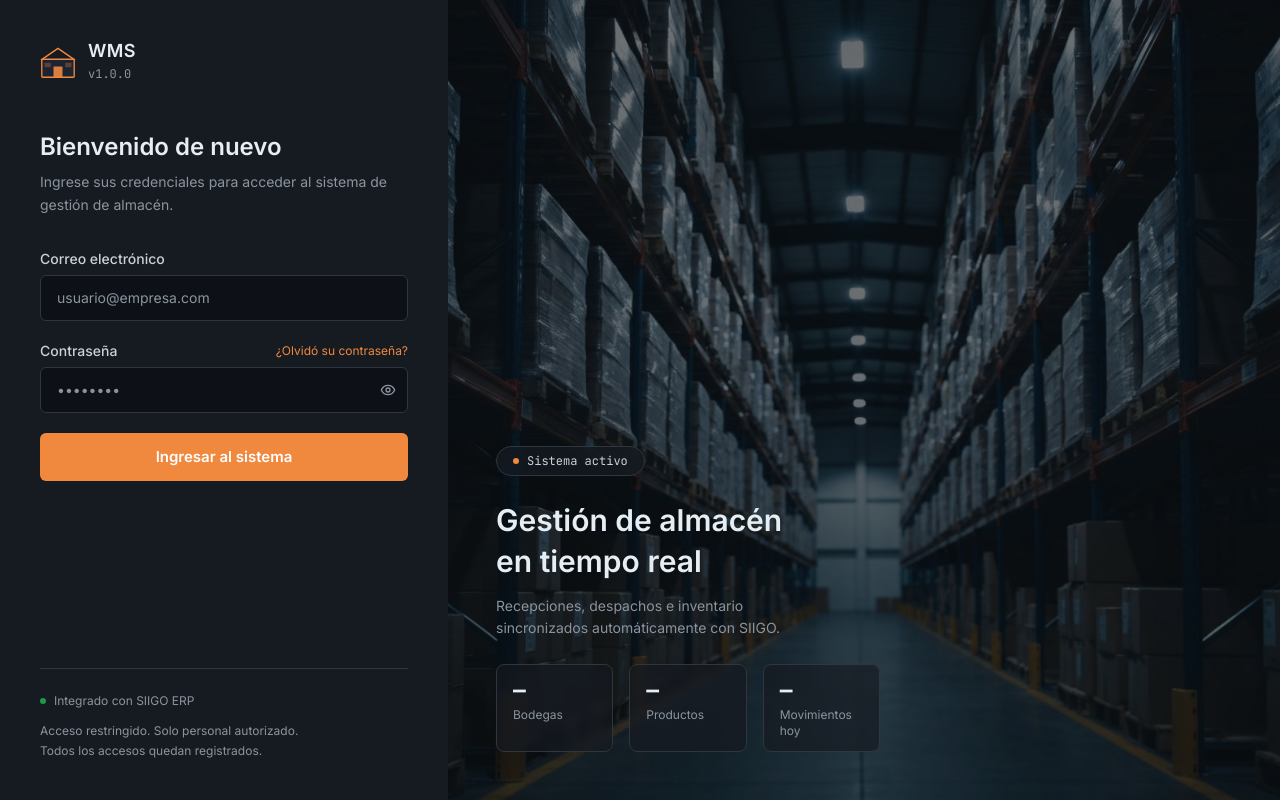
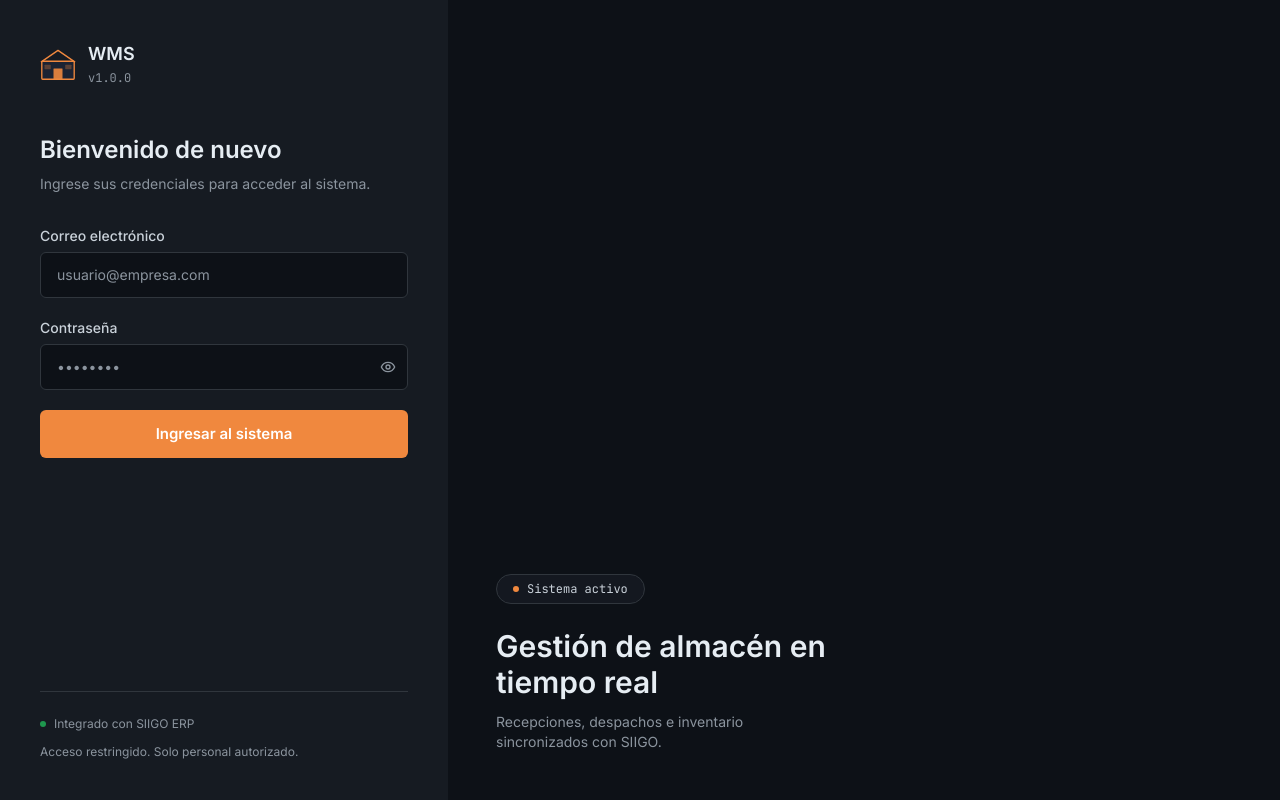
Before and after one commit to royandi200/WMS, a React (Vite) app in the folder frontend/: page /login in a window 1280 px wide. Built offline with nearby package versions, Linux system fonts and the light colour scheme.

Commit message:
fix: restaurar estructura frontend/ y vercel.json que funciona en Vercel

```diff
--- a/frontend/index.html
+++ b/frontend/index.html
@@ -4,9 +4,7 @@
     <meta charset="UTF-8" />
     <link rel="icon" type="image/svg+xml" href="/vite.svg" />
     <meta name="viewport" content="width=device-width, initial-scale=1.0" />
-    <meta name="theme-color" content="#0d1117" />
     <title>WMS — Sistema de Gestión de Almacén</title>
-    <meta name="description" content="Sistema de Gestión de Almacén integrado con SIIGO ERP" />
   </head>
   <body>
     <div id="root"></div>
--- a/frontend/package.json
+++ b/frontend/package.json
@@ -2,6 +2,7 @@
   "name": "wms-frontend",
   "version": "1.0.0",
   "private": true,
+  "type": "module",
   "dependencies": {
     "@tanstack/react-query": "^5.8.4",
     "axios": "^1.6.0",
@@ -24,7 +25,6 @@
   "scripts": {
     "dev": "vite",
     "build": "vite build",
-    "preview": "vite preview",
-    "lint": "eslint src/"
+    "preview": "vite preview"
   }
 }
--- a/frontend/src/App.jsx
+++ b/frontend/src/App.jsx
@@ -6,22 +6,13 @@ import ProtectedRoute from './components/ProtectedRoute'
 
 export default function App() {
   const isAuthenticated = useAuthStore((s) => s.isAuthenticated)
-
   return (
     <BrowserRouter>
       <Routes>
-        {/* Public */}
-        <Route
-          path="/login"
-          element={isAuthenticated ? <Navigate to="/" replace /> : <LoginPage />}
-        />
-
-        {/* Protected */}
+        <Route path="/login" element={isAuthenticated ? <Navigate to="/" replace /> : <LoginPage />} />
         <Route element={<ProtectedRoute />}>
           <Route path="/" element={<DashboardPage />} />
         </Route>
-
-        {/* Fallback */}
         <Route path="*" element={<Navigate to="/" replace />} />
       </Routes>
     </BrowserRouter>
--- a/frontend/src/components/ProtectedRoute.jsx
+++ b/frontend/src/components/ProtectedRoute.jsx
@@ -3,10 +3,6 @@ import { useAuthStore } from '../store/authStore'
 
 export default function ProtectedRoute() {
   const isAuthenticated = useAuthStore((s) => s.isAuthenticated)
-
-  if (!isAuthenticated) {
-    return <Navigate to="/login" replace />
-  }
-
+  if (!isAuthenticated) return <Navigate to="/login" replace />
   return <Outlet />
 }
--- a/frontend/src/main.jsx
+++ b/frontend/src/main.jsx
@@ -6,10 +6,7 @@ import './index.css'
 
 const queryClient = new QueryClient({
   defaultOptions: {
-    queries: {
-      retry: 1,
-      staleTime: 1000 * 60 * 5,
-    },
+    queries: { retry: 1, staleTime: 1000 * 60 * 5 },
   },
 })
 
--- a/frontend/src/pages/LoginPage.jsx
+++ b/frontend/src/pages/LoginPage.jsx
@@ -11,11 +11,7 @@ export default function LoginPage() {
   const [isLoading, setIsLoading] = useState(false)
   const setAuth = useAuthStore((s) => s.setAuth)
 
-  const {
-    register,
-    handleSubmit,
-    formState: { errors },
-  } = useForm()
+  const { register, handleSubmit, formState: { errors } } = useForm()
 
   async function onSubmit(data) {
     setServerError('')
@@ -24,10 +20,7 @@ export default function LoginPage() {
       const response = await authApi.login(data.email, data.password)
       setAuth(response.token, response.usuario)
     } catch (err) {
-      const msg =
-        err?.response?.data?.error ||
-        'Error al iniciar sesión. Verifique sus credenciales.'
-      setServerError(msg)
+      setServerError(err?.response?.data?.error || 'Error al iniciar sesión.')
     } finally {
       setIsLoading(false)
     }
@@ -35,185 +28,68 @@ export default function LoginPage() {
 
   return (
     <div className="min-h-screen flex">
-      {/* Left panel — form */}
-      <div className="flex flex-col justify-between w-full max-w-md bg-surface px-10 py-10 relative z-10">
-        {/* Header */}
+      <div className="flex flex-col justify-between w-full max-w-md bg-surface px-10 py-10">
         <div>
           <div className="flex items-center gap-3 mb-12">
             <WmsLogo size={36} />
             <div>
-              <span className="text-foreground font-semibold text-lg leading-none tracking-wide">WMS</span>
+              <span className="text-foreground font-semibold text-lg">WMS</span>
               <p className="text-muted text-xs mt-0.5 font-mono">v1.0.0</p>
             </div>
           </div>
-
           <div className="mb-8">
-            <h1 className="text-foreground text-2xl font-semibold text-balance leading-snug">
-              Bienvenido de nuevo
-            </h1>
-            <p className="text-muted text-sm mt-2 leading-relaxed">
-              Ingrese sus credenciales para acceder al sistema de gestión de almacén.
-            </p>
+            <h1 className="text-foreground text-2xl font-semibold">Bienvenido de nuevo</h1>
+            <p className="text-muted text-sm mt-2">Ingrese sus credenciales para acceder al sistema.</p>
           </div>
-
-          {/* Form */}
           <form onSubmit={handleSubmit(onSubmit)} noValidate className="space-y-5">
-            {/* Email */}
             <div className="space-y-1.5">
-              <label htmlFor="email" className="block text-sm font-medium text-subtle">
-                Correo electrónico
-              </label>
-              <input
-                id="email"
-                type="email"
-                autoComplete="email"
-                placeholder="usuario@empresa.com"
-                className={`input-field ${errors.email ? 'border-danger focus:border-danger focus:ring-danger' : ''}`}
-                {...register('email', {
-                  required: 'El correo es requerido',
-                  pattern: {
-                    value: /^[^\s@]+@[^\s@]+\.[^\s@]+$/,
-                    message: 'Ingrese un correo válido',
-                  },
-                })}
-              />
-              {errors.email && (
-                <p className="flex items-center gap-1.5 text-danger text-xs mt-1">
-                  <AlertCircle size={12} />
-                  {errors.email.message}
-                </p>
-              )}
+              <label htmlFor="email" className="block text-sm font-medium text-subtle">Correo electrónico</label>
+              <input id="email" type="email" autoComplete="email" placeholder="usuario@empresa.com"
+                className={`input-field ${errors.email ? 'border-danger' : ''}`}
+                {...register('email', { required: 'El correo es requerido', pattern: { value: /^[^\s@]+@[^\s@]+\.[^\s@]+$/, message: 'Correo inválido' } })} />
+              {errors.email && <p className="flex items-center gap-1.5 text-danger text-xs"><AlertCircle size={12} />{errors.email.message}</p>}
             </div>
-
-            {/* Password */}
             <div className="space-y-1.5">
-              <div className="flex items-center justify-between">
-                <label htmlFor="password" className="block text-sm font-medium text-subtle">
-                  Contraseña
-                </label>
-                <button
-                  type="button"
-                  className="text-xs text-primary hover:text-primary-hover transition-colors"
-                >
-                  ¿Olvidó su contraseña?
-                </button>
-              </div>
+              <label htmlFor="password" className="block text-sm font-medium text-subtle">Contraseña</label>
               <div className="relative">
-                <input
-                  id="password"
-                  type={showPassword ? 'text' : 'password'}
-                  autoComplete="current-password"
-                  placeholder="••••••••"
-                  className={`input-field pr-11 ${errors.password ? 'border-danger focus:border-danger focus:ring-danger' : ''}`}
-                  {...register('password', {
-                    required: 'La contraseña es requerida',
-                    minLength: {
-                      value: 6,
-                      message: 'Mínimo 6 caracteres',
-                    },
-                  })}
-                />
-                <button
-                  type="button"
-                  onClick={() => setShowPassword((v) => !v)}
-                  className="absolute right-3 top-1/2 -translate-y-1/2 text-muted hover:text-subtle transition-colors"
-                  aria-label={showPassword ? 'Ocultar contraseña' : 'Mostrar contraseña'}
-                >
+                <input id="password" type={showPassword ? 'text' : 'password'} autoComplete="current-password" placeholder="••••••••"
+                  className={`input-field pr-11 ${errors.password ? 'border-danger' : ''}`}
+                  {...register('password', { required: 'La contraseña es requerida', minLength: { value: 6, message: 'Mínimo 6 caracteres' } })} />
+                <button type="button" onClick={() => setShowPassword(v => !v)}
+                  className="absolute right-3 top-1/2 -translate-y-1/2 text-muted hover:text-subtle"
+                  aria-label={showPassword ? 'Ocultar' : 'Mostrar'}>
                   {showPassword ? <EyeOff size={16} /> : <Eye size={16} />}
                 </button>
               </div>
-              {errors.password && (
-                <p className="flex items-center gap-1.5 text-danger text-xs mt-1">
-                  <AlertCircle size={12} />
-                  {errors.password.message}
-                </p>
-              )}
+              {errors.password && <p className="flex items-center gap-1.5 text-danger text-xs"><AlertCircle size={12} />{errors.password.message}</p>}
             </div>
-
-            {/* Server error */}
             {serverError && (
               <div className="flex items-start gap-2.5 bg-danger/10 border border-danger/30 rounded-md px-4 py-3">
                 <AlertCircle size={15} className="text-danger mt-0.5 shrink-0" />
-                <p className="text-danger text-sm leading-relaxed">{serverError}</p>
+                <p className="text-danger text-sm">{serverError}</p>
               </div>
             )}
-
-            {/* Submit */}
-            <button
-              type="submit"
-              disabled={isLoading}
-              className="btn-primary flex items-center justify-center gap-2 mt-2"
-            >
-              {isLoading ? (
-                <>
-                  <Loader2 size={16} className="animate-spin" />
-                  Ingresando...
-                </>
-              ) : (
-                'Ingresar al sistema'
-              )}
+            <button type="submit" disabled={isLoading} className="btn-primary flex items-center justify-center gap-2 mt-2">
+              {isLoading ? <><Loader2 size={16} className="animate-spin" />Ingresando...</> : 'Ingresar al sistema'}
             </button>
           </form>
         </div>
-
-        {/* Footer */}
         <div className="mt-10 pt-6 border-t border-border">
           <div className="flex items-center gap-2 mb-3">
             <div className="w-1.5 h-1.5 rounded-full bg-green-500 animate-pulse" />
             <span className="text-muted text-xs">Integrado con SIIGO ERP</span>
           </div>
-          <p className="text-muted text-xs leading-relaxed">
-            Acceso restringido. Solo personal autorizado.
-            <br />
-            Todos los accesos quedan registrados.
-          </p>
+          <p className="text-muted text-xs">Acceso restringido. Solo personal autorizado.</p>
         </div>
       </div>
-
-      {/* Right panel — warehouse image */}
-      <div
-        className="hidden lg:flex flex-1 relative overflow-hidden"
-        aria-hidden="true"
-      >
-        <img
-          src="/warehouse-bg.jpg"
-          alt=""
-          className="absolute inset-0 w-full h-full object-cover"
-        />
-        {/* Dark overlay */}
-        <div className="absolute inset-0 bg-background/60" />
-
-        {/* Info card overlay */}
-        <div className="relative z-10 flex flex-col justify-end w-full p-12">
-          <div className="mb-6">
-            <div className="inline-flex items-center gap-2 bg-surface/80 backdrop-blur-sm border border-border rounded-full px-4 py-1.5 mb-6">
-              <div className="w-1.5 h-1.5 rounded-full bg-primary" />
-              <span className="text-xs text-subtle font-mono">Sistema activo</span>
-            </div>
-            <h2 className="text-foreground text-3xl font-semibold text-balance leading-snug max-w-sm">
-              Gestión de almacén en tiempo real
-            </h2>
-            <p className="text-muted text-sm mt-3 leading-relaxed max-w-xs">
-              Recepciones, despachos e inventario sincronizados automáticamente con SIIGO.
-            </p>
+      <div className="hidden lg:flex flex-1 relative overflow-hidden bg-background items-end p-12" aria-hidden="true">
+        <div className="relative z-10">
+          <div className="inline-flex items-center gap-2 bg-surface/80 border border-border rounded-full px-4 py-1.5 mb-6">
+            <div className="w-1.5 h-1.5 rounded-full bg-primary" />
+            <span className="text-xs text-subtle font-mono">Sistema activo</span>
           </div>
-
-          {/* Stats row */}
-          <div className="grid grid-cols-3 gap-4 max-w-sm">
-            {[
-              { label: 'Bodegas', value: '—' },
-              { label: 'Productos', value: '—' },
-              { label: 'Movimientos hoy', value: '—' },
-            ].map((stat) => (
-              <div
-                key={stat.label}
-                className="bg-surface/70 backdrop-blur-sm border border-border rounded-lg px-4 py-3"
-              >
-                <p className="text-foreground text-xl font-semibold font-mono">{stat.value}</p>
-                <p className="text-muted text-xs mt-0.5">{stat.label}</p>
-              </div>
-            ))}
-          </div>
+          <h2 className="text-foreground text-3xl font-semibold max-w-sm">Gestión de almacén en tiempo real</h2>
+          <p className="text-muted text-sm mt-3 max-w-xs">Recepciones, despachos e inventario sincronizados con SIIGO.</p>
         </div>
       </div>
     </div>
--- a/frontend/src/store/authStore.js
+++ b/frontend/src/store/authStore.js
@@ -7,20 +7,12 @@ export const useAuthStore = create(
       token: null,
       usuario: null,
       isAuthenticated: false,
-
-      setAuth: (token, usuario) =>
-        set({ token, usuario, isAuthenticated: true }),
-
-      logout: () =>
-        set({ token: null, usuario: null, isAuthenticated: false }),
+      setAuth: (token, usuario) => set({ token, usuario, isAuthenticated: true }),
+      logout: () => set({ token: null, usuario: null, isAuthenticated: false }),
     }),
     {
       name: 'wms-auth',
-      partialize: (state) => ({
-        token: state.token,
-        usuario: state.usuario,
-        isAuthenticated: state.isAuthenticated,
-      }),
+      partialize: (s) => ({ token: s.token, usuario: s.usuario, isAuthenticated: s.isAuthenticated }),
     }
   )
 )
```
Also changed, not shown: frontend/src/api/auth.api.js (+0 -15 lines), frontend/src/api/client.js (+6 -14 lines), frontend/src/components/WmsLogo.jsx (+1 -12 lines), frontend/src/index.css (+2 -10 lines), frontend/src/pages/DashboardPage.jsx (+6 -23 lines), 1 other file (tests, documents, lock files or other folders).
